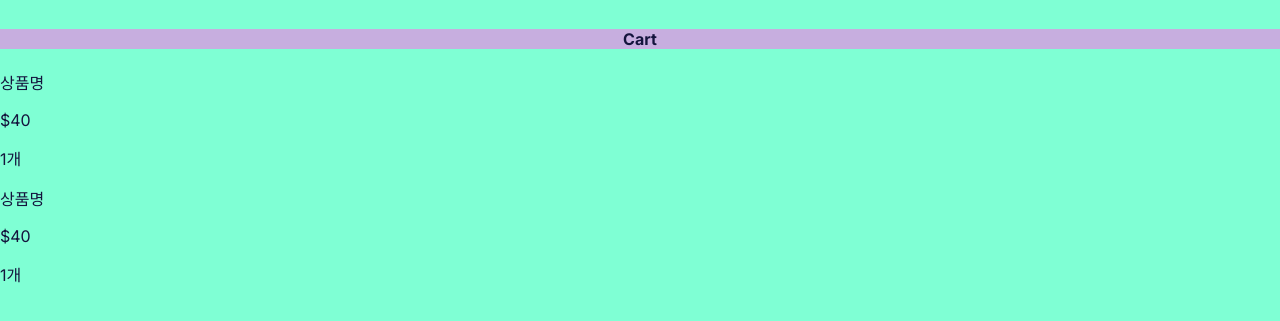
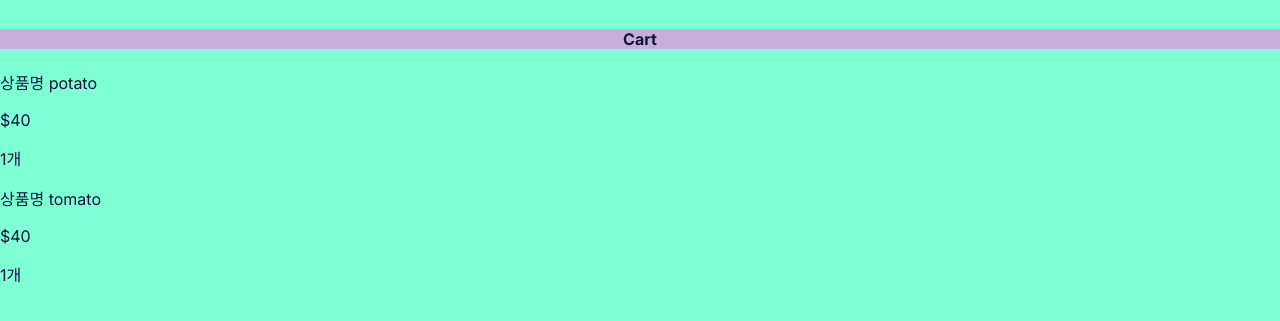
Before and after one commit to energy1-914/fresh, a Next.js app: page /cart in a window 1280 px wide. Shown: the part 141-462 px from the top of the page. Built offline with nearby package versions, Linux system fonts and the light colour scheme.

Commit message:
feat: add CartItem component

```diff
--- a/app/cart/page.js
+++ b/app/cart/page.js
@@ -1,17 +1,20 @@
 export default function Cart() {
+  let items = ["potato", 'tomato', 'coconut']
   return (
     <div>
       <h4 className="title">Cart</h4>
-      <div className="cart-item">
-        <p>상품명</p>
+      <CartItem items = {items[0]}/>
+      <CartItem items = {items[1]}/>
+    </div>
+  );
+}
+
+function CartItem(props) {
+  return(
+    <div className="cart-item">
+        <p>상품명 {props.items}</p>
         <p>$40</p>
         <p>1개</p>
       </div>
-      <div className="cart-item">
-        <p>상품명</p>
-        <p>$40</p>
-        <p>1개</p>
-      </div>
-    </div>
-  );
+  )
 }
```
